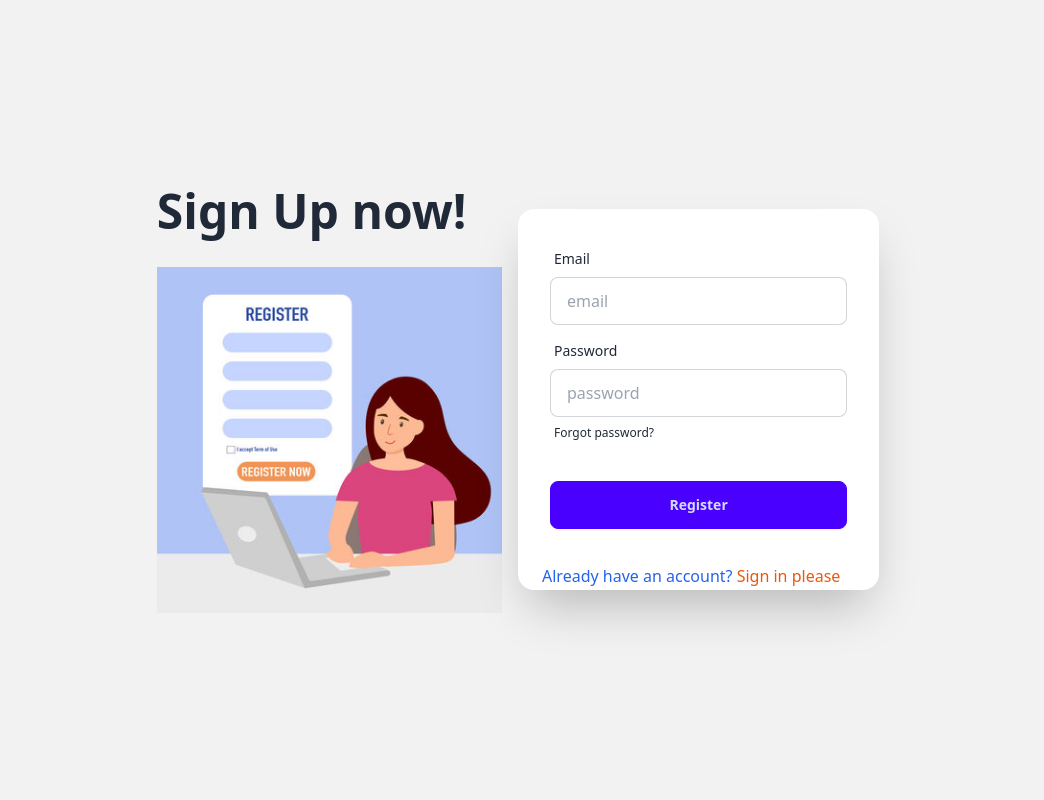
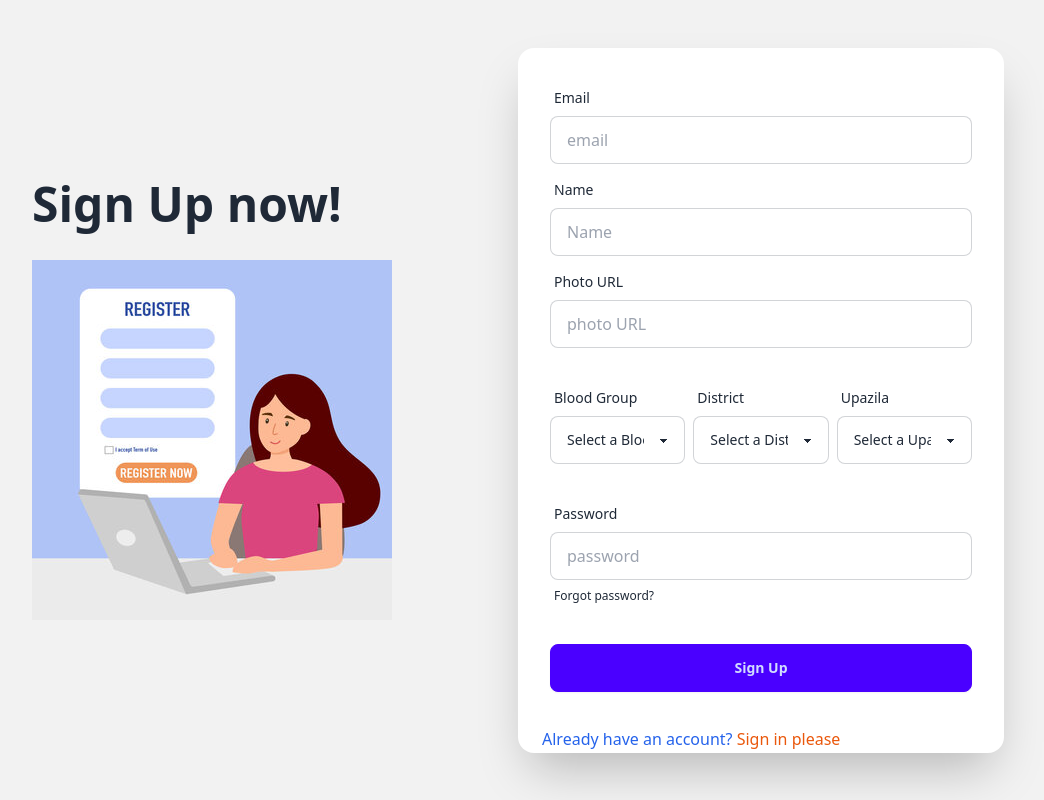
Before and after one commit to Solaimanislam/Assignment--12-client, a React (Vite) app: page /signup in a window 1280 px wide. Shown: the whole page, without its empty margins (122-1166 px from the left). Built offline with nearby package versions, Linux system fonts and the light colour scheme; no server answers.

Commit message:
create sign up page

```diff
--- a/package.json
+++ b/package.json
@@ -10,12 +10,14 @@
     "preview": "vite preview"
   },
   "dependencies": {
+    "axios": "^1.7.2",
     "firebase": "^10.12.2",
     "localforage": "^1.10.0",
     "match-sorter": "^6.3.4",
     "react": "^18.2.0",
     "react-dom": "^18.2.0",
     "react-helmet-async": "^2.0.5",
+    "react-hook-form": "^7.51.5",
     "react-responsive-carousel": "^3.2.23",
     "react-router-dom": "^6.23.1",
     "sort-by": "^1.2.0",
--- a/src/Hooks/useAuth.jsx
+++ b/src/Hooks/useAuth.jsx
@@ -0,0 +1,11 @@
+import { useContext } from "react";
+import { AuthContext } from "../Providers/AuthProvider";
+
+
+const useAuth = () => {
+
+    const auth = useContext(AuthContext);
+    return auth;
+};
+
+export default useAuth;
--- /dev/null
+++ b/src/Hooks/useAxiosPublic.jsx
@@ -0,0 +1,12 @@
+import axios from "axios";
+
+
+const axiosPublic = axios.create({
+    baseURL: 'http://localhost:5000'
+})
+
+const useAxiosPublic = () => {
+    return axiosPublic;
+};
+
+export default useAxiosPublic;
--- /dev/null
+++ b/src/Pages/AllTest/AllTest.jsx
@@ -0,0 +1,11 @@
+
+
+const AllTest = () => {
+    return (
+        <div>
+            <h2 className=" text-3xl"> This is All test pages</h2>
+        </div>
+    );
+};
+
+export default AllTest;
--- a/src/Pages/SignUp/SignUp.jsx
+++ b/src/Pages/SignUp/SignUp.jsx
@@ -1,9 +1,32 @@
 import { Helmet } from "react-helmet-async";
 import { Link } from "react-router-dom";
 import regImg from "../../assets/regi.jpg";
+import { useForm } from "react-hook-form";
+import { useContext } from "react";
+import { AuthContext } from "../../Providers/AuthProvider";
 
 
 const SignUp = () => {
+
+    const {createUser} = useContext(AuthContext);
+
+    const {
+        register,
+        handleSubmit,
+
+        formState: { errors },
+    } = useForm();
+
+    const onSubmit = (data) => {
+        console.log(data)
+        createUser(data.email, data.password)
+        .then(result => {
+            const loggedUser = result.user;
+            console.log(loggedUser);
+        })
+    }
+
+
     return (
         <div>
             <Helmet>
@@ -15,26 +38,122 @@ const SignUp = () => {
                         <h1 className="text-5xl font-bold mb-8">Sign Up now!</h1>
                         <img src={regImg} alt="" />
                     </div>
-                    <div className="card w-1/2 shrink-0 max-w-sm shadow-2xl bg-base-100">
-                        <form  className="card-body">
-                            <div className="form-control">
+                    <div className="card w-1/2 shrink-0  shadow-2xl bg-base-100">
+                        <form onSubmit={handleSubmit(onSubmit)} className="card-body">
+                        <div className="form-control">
                                 <label className="label">
                                     <span className="label-text">Email</span>
                                 </label>
-                                <input type="email" name='email' placeholder="email" className="input input-bordered" required />
+                                <input type="email" {...register("email", { required: true })} name="email" placeholder="email" className="input input-bordered" />
+                                {errors.email && <span className="text-red-600">Email is required</span>}
                             </div>
+                            <div className="form-control">
+                                <label className="label">
+                                    <span className="label-text">Name</span>
+                                </label>
+                                <input type="text" {...register("name", { required: true })} name="name" placeholder="Name" className="input input-bordered" />
+                                {errors.name && <span className="text-red-600">Name is required</span>}
+                            </div>
+                            <div className="form-control">
+                                <label className="label">
+                                    <span className="label-text">Photo URL</span>
+                                </label>
+                                <input type="text" {...register("photoURL", { required: true })} placeholder="photo URL" className="input input-bordered" />
+                                {errors.photoURL && <span className="text-red-600">PhotoURL is required</span>}
+                            </div>
+                            {/* blood group , district, upazila */}
+                            <div className="flex gap-2">
+                                {/* blood group */}
+                                <label className="form-control w-full my-6">
+                                    <div className="label">
+                                        <span className="label-text">Blood Group</span>
+
+                                    </div>
+                                    <select defaultValue="default" {...register("blood", { require: true })}
+                                        className="select select-bordered w-full ">
+                                        <option disabled value="default">Select a Blood Group</option>
+                                        <option value="A+">A+</option>
+                                        <option value="A-">A-</option>
+                                        <option value="B+">B+</option>
+                                        <option value="B-">B-</option>
+                                        <option value="AB+">AB+</option>
+                                        <option value="AB-">AB-</option>
+                                        <option value="O+">O+</option>
+                                        <option value="O-">O-</option>
+
+                                    </select>
+
+                                </label>
+
+                                {/* District */}
+                                <label className="form-control w-full my-6">
+                                    <div className="label">
+                                        <span className="label-text">District</span>
+
+                                    </div>
+                                    <select defaultValue="default" {...register("District", { require: true })}
+                                        className="select select-bordered w-full ">
+                                        <option disabled value="default">Select a District</option>
+                                        <option value="dhaka">Dhaka</option>
+                                        <option value="chittagong">Chittagong</option>
+                                        <option value="gazipur">Gazipur</option>
+                                        <option value="bandarban">Bandarban</option>
+                                        <option value="comilla">Comilla</option>
+
+                                    </select>
+
+                                </label>
+                                {/* Upazila */}
+                                <label className="form-control w-full my-6">
+                                    <div className="label">
+                                        <span className="label-text">Upazila</span>
+
+                                    </div>
+                                    <select defaultValue="default" {...register("upazila", { require: true })}
+                                        className="select select-bordered w-full ">
+                                        <option disabled value="default">Select a Upazila</option>
+                                        <option value="satkania">Satkania</option>
+                                        <option value="lohagara">Lohagara</option>
+                                        <option value="patiya">Patiya</option>
+                                        <option value="chakoria">Chakoria</option>
+                                        <option value="sandwip">Sandwip</option>
+
+                                    </select>
+
+                                </label>
+
+                            </div>
+
                             <div className="form-control">
                                 <label className="label">
                                     <span className="label-text">Password</span>
                                 </label>
-                                <input type="password" name='password' placeholder="password" className="input input-bordered" required />
+                                <input type="password" {...register("password", {
+                                    required: true,
+                                    minLength: 6,
+                                    maxLength: 20,
+                                    pattern: /(?=.*[A-Z])(?=.*[!@#$&*])(?=.*[0-9])(?=.*[a-z])/
+                                })}
+                                    name="password" placeholder="password" className="input input-bordered" />
+                                {errors.password?.type === "required" && (
+                                    <p className="text-red-600">Password is required </p>
+                                )}
+                                {errors.password?.type === "minLength" && (
+                                    <p className="text-red-600">Password must be 6 characters </p>
+                                )}
+                                {errors.password?.type === "maxLength" && (
+                                    <p className="text-red-600">Password must be less than 20 characters </p>
+                                )}
+                                {errors.password?.type === "pattern" && (
+                                    <p className="text-red-600">Password must have one uppercase , one lower case, one number and one special character</p>
+                                )}
                                 <label className="label">
                                     <a href="#" className="label-text-alt link link-hover">Forgot password?</a>
                                 </label>
                             </div>
                             <div className="form-control mt-6">
+                                <input className="btn btn-primary" type="submit" value="Sign Up" />
 
-                                <input className="btn btn-primary" type="submit" value="Register" />
                             </div>
                         </form>
                         <p className=' px-6 text-blue-600 text-xl'><small> Already have an account? <Link to='/login'> <span className='text-orange-600'>Sign in please</span></Link> </small> </p>
--- /dev/null
+++ b/src/Routes/PrivateRoutes.jsx
@@ -0,0 +1,21 @@
+
+import { Navigate, useLocation } from "react-router-dom";
+import useAuth from "../Hooks/useAuth";
+
+
+
+const PrivateRoutes = ({children}) => {
+    const {user, loading} = useAuth();
+    const location = useLocation();
+
+    if(loading) {
+        return <span className="loading loading-bars loading-lg"></span>
+    }
+
+    if(user) {
+        return children;
+    }
+    return <Navigate to="/login" state={{from: location}} replace></Navigate>
+};
+
+export default PrivateRoutes;
--- a/src/Routes/Routes.jsx
+++ b/src/Routes/Routes.jsx
@@ -6,6 +6,8 @@ import Main from "../Layout/Main";
 import Home from "../Pages/Home/Home/Home";
 import Login from "../Pages/Login/Login";
 import SignUp from "../Pages/SignUp/SignUp";
+import PrivateRoutes from "./PrivateRoutes";
+import AllTest from "../Pages/AllTest/AllTest";
 
   export const router = createBrowserRouter([
     {
@@ -23,6 +25,10 @@ import SignUp from "../Pages/SignUp/SignUp";
         {
             path: 'signup',
             element: <SignUp></SignUp>
+        },
+        {
+            path: 'test',
+            element: <PrivateRoutes><AllTest></AllTest></PrivateRoutes>
         }
 
       ]
```
Also changed, not shown: src/Pages/Shared/NavBar/NavBar.jsx (+22 -2 lines), 1 other file (tests, documents, lock files or other folders).
